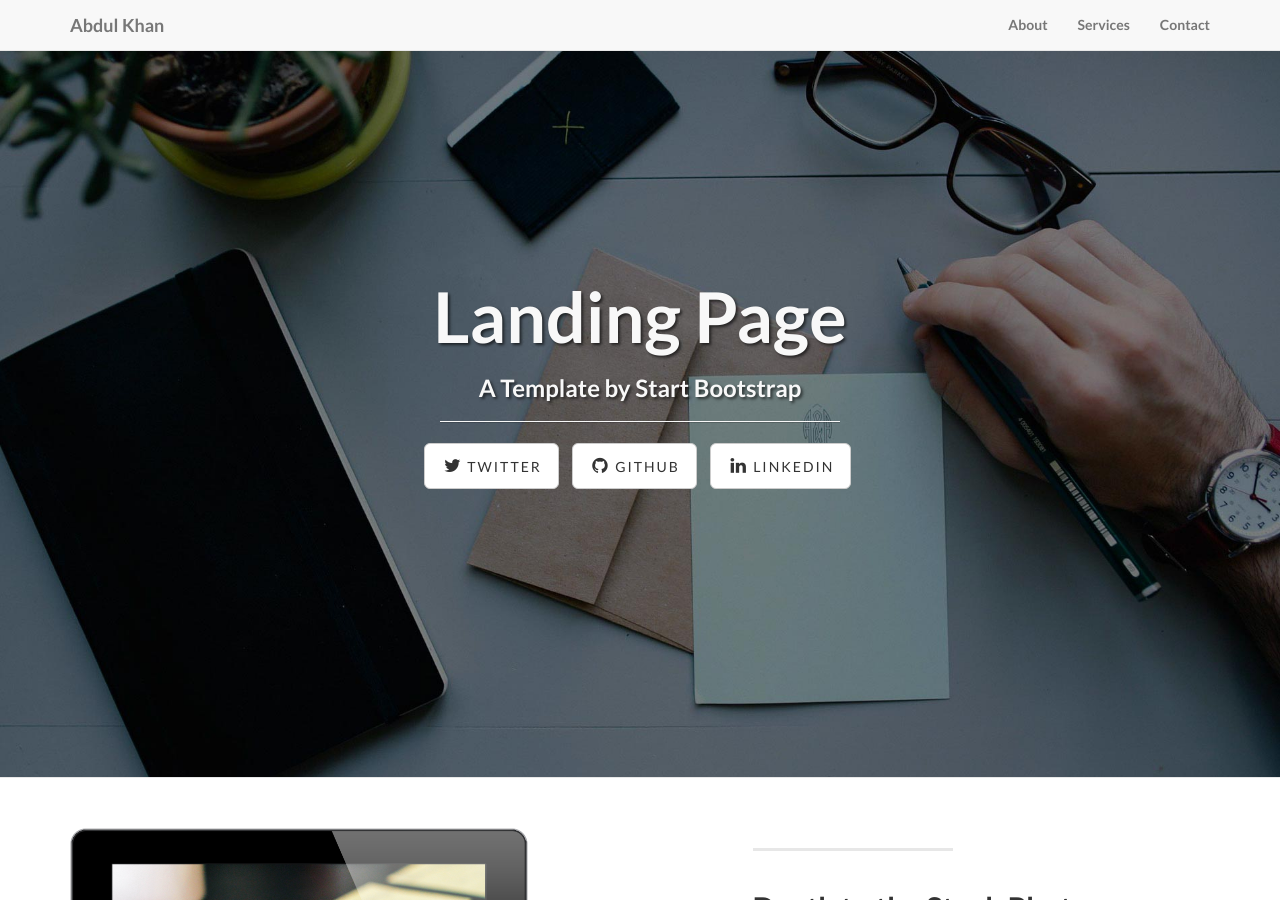
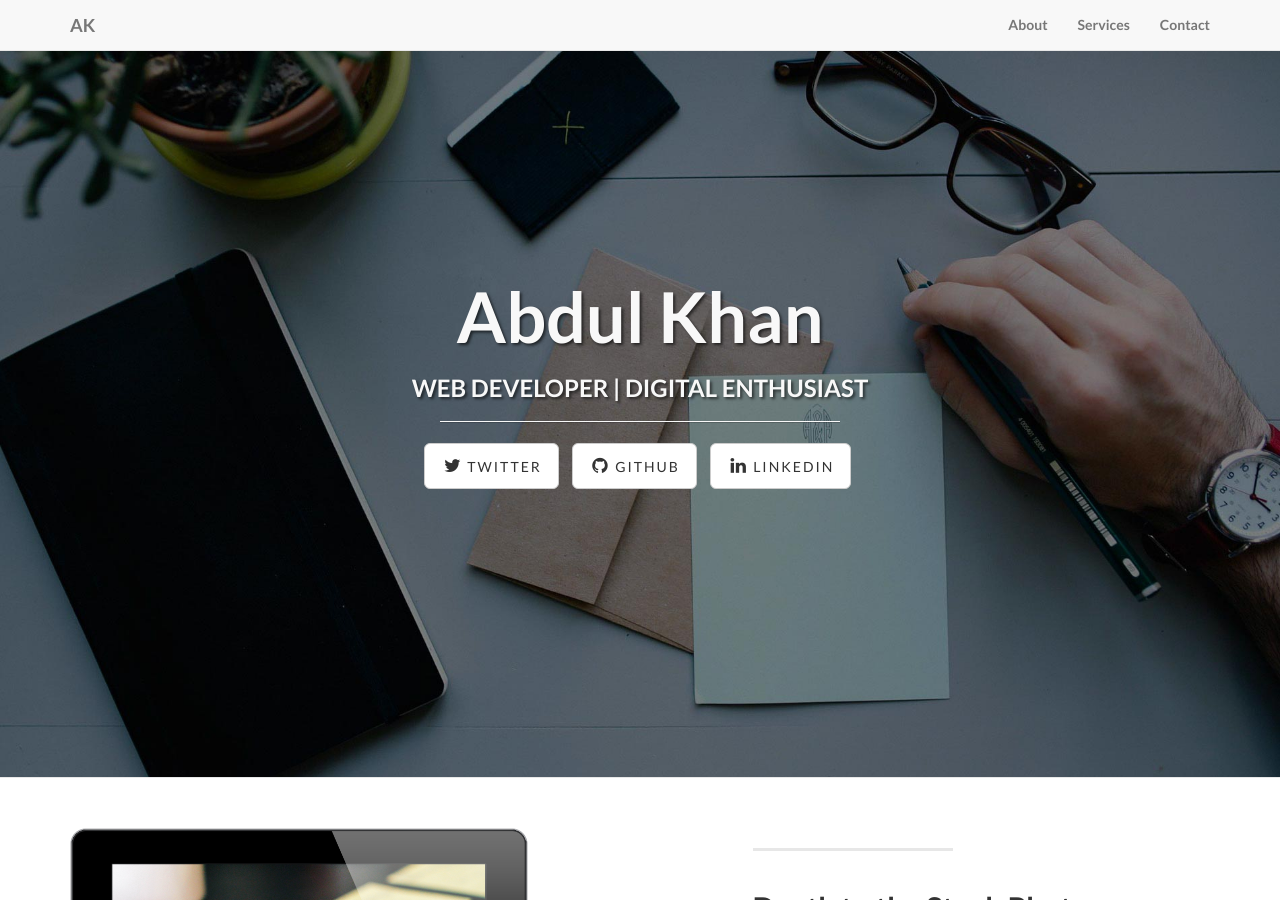
Before and after one commit to ajk121/ajk121.github.io, a Jekyll site: the page built from index.html, in a window 1280 px wide and 900 px high. Built offline with Jekyll 4.4.1, drawn with Linux system fonts in a browser that asks for light colours; some of the changed text lies outside the part shown.

Commit message:
changed title on homepage

```diff
--- a/_config.yml
+++ b/_config.yml
@@ -3,7 +3,7 @@
 # ----------------------- #
 
 url: http://abdul-khan.com
-title: Abdul Khan
+title: AK
 email: contact@abdul-khan.com
 description: > # "Write an awesome description for your new site here.
   You can edit this line in _config.yml. It will appear in your document
--- a/index.html
+++ b/index.html
@@ -1,5 +1,5 @@
 ---
 layout: default
-title: Landing Page
-subTitle: A Template by Start Bootstrap
+title: Abdul Khan
+subTitle: WEB DEVELOPER | DIGITAL ENTHUSIAST
 ---
```
